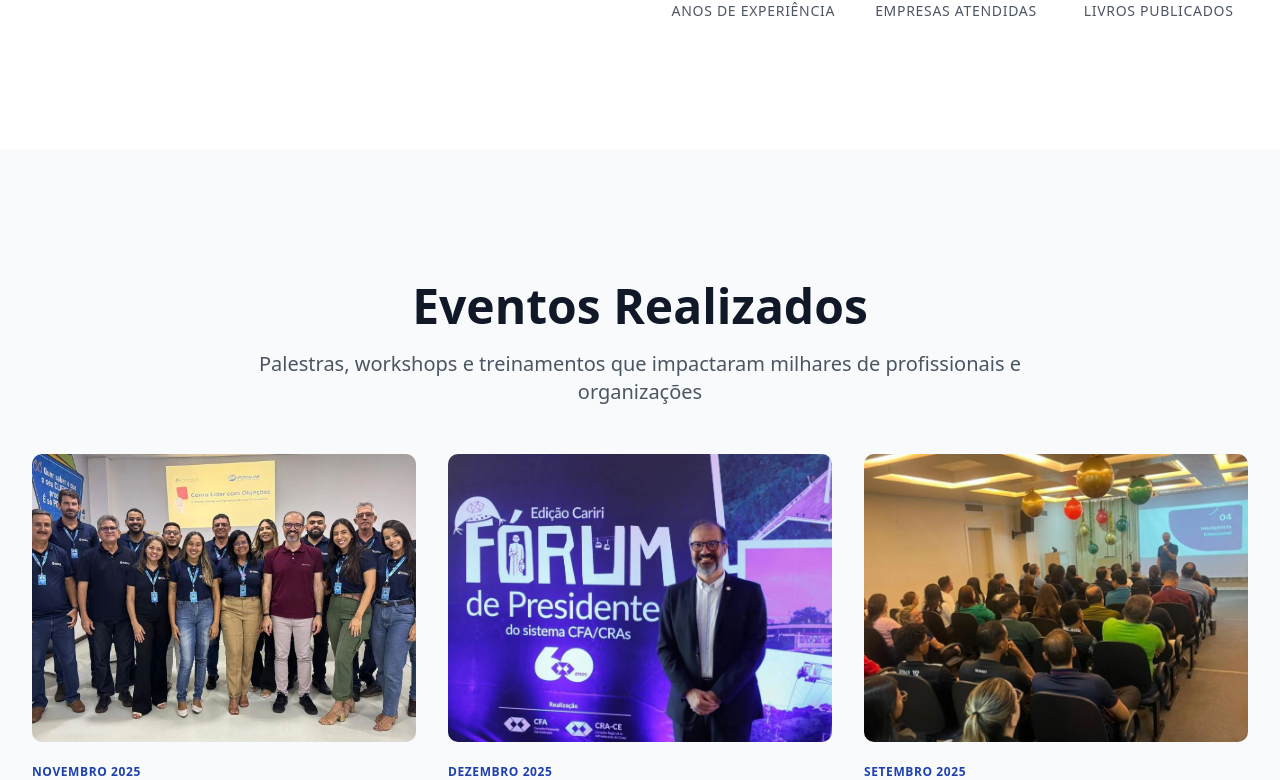
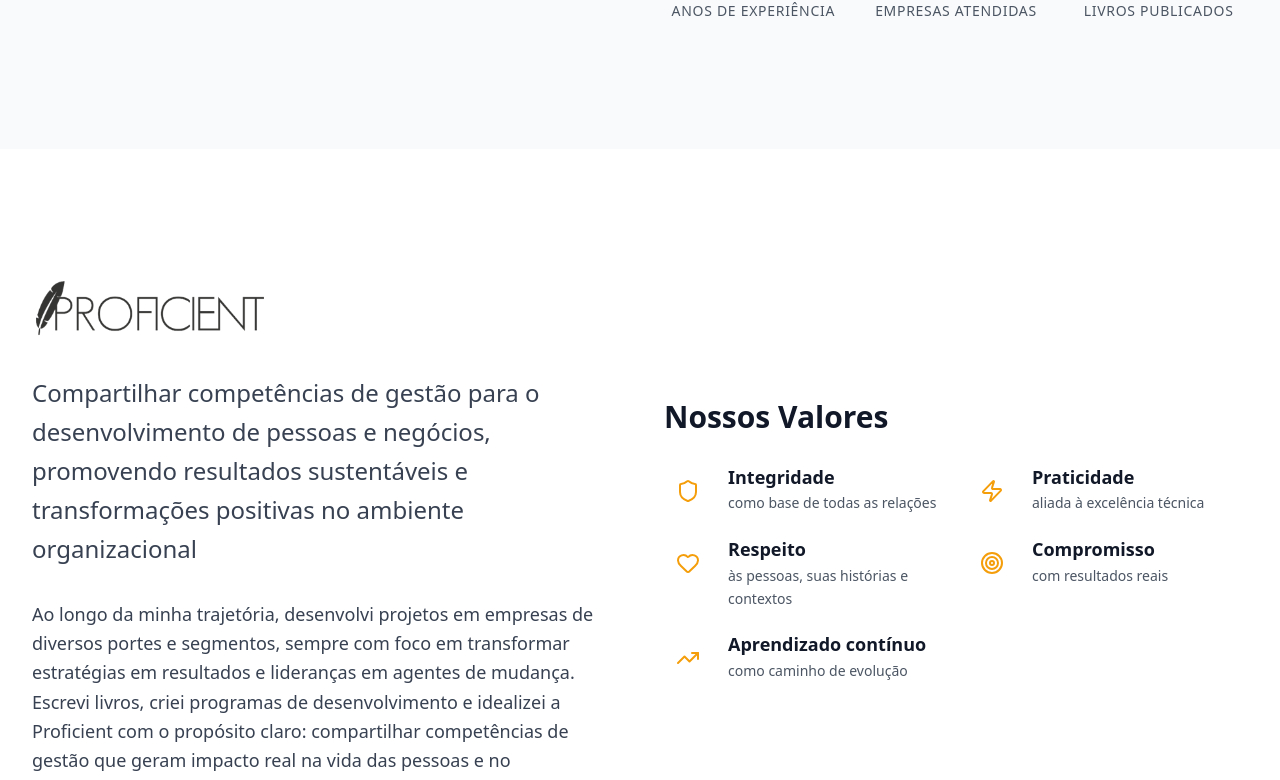
Before and after one commit to frankllin15/site-flavio-emilio, a Next.js app: page / in a window 1280 px wide. Shown: the part 1996-2776 px from the top of the page. Built offline with nearby package versions, Linux system fonts and the light colour scheme.

Commit message:
feat: add Proficient section with values and mission statement; update About section background color

```diff
--- a/app/page.tsx
+++ b/app/page.tsx
@@ -2,6 +2,7 @@ import Header from '@/components/layout/Header';
 import Footer from '@/components/layout/Footer';
 import Hero from '@/components/sections/Hero';
 import About from '@/components/sections/About';
+import Proficient from '@/components/sections/Proficient';
 import Services from '@/components/sections/Services';
 import Events from '@/components/sections/Events';
 import BlogPreview from '@/components/sections/BlogPreview';
@@ -16,6 +17,7 @@ export default function Home() {
       <main>
         <Hero />
         <About />
+        <Proficient />
         {/* <Services /> */}
         <Events />
         <SocialProof />
--- a/components/sections/About.tsx
+++ b/components/sections/About.tsx
@@ -4,7 +4,7 @@ import Image from "next/image";
 
 export default function About() {
   return (
-    <section id="sobre" className="section-spacing bg-white">
+    <section id="sobre" className="section-spacing bg-gray-50">
       <Container>
         <div className="grid grid-cols-1 lg:grid-cols-2 gap-12 items-center">
           {/* Image Column */}
--- /dev/null
+++ b/components/sections/Proficient.tsx
@@ -0,0 +1,109 @@
+import Container from "@/components/ui/Container";
+import Image from "next/image";
+import { Shield, Zap, Heart, Target, TrendingUp } from "lucide-react";
+
+export default function Proficient() {
+  const values = [
+    {
+      icon: Shield,
+      term: "Integridade",
+      description: "como base de todas as relações"
+    },
+    {
+      icon: Zap,
+      term: "Praticidade",
+      description: "aliada à excelência técnica"
+    },
+    {
+      icon: Heart,
+      term: "Respeito",
+      description: "às pessoas, suas histórias e contextos"
+    },
+    {
+      icon: Target,
+      term: "Compromisso",
+      description: "com resultados reais"
+    },
+    {
+      icon: TrendingUp,
+      term: "Aprendizado contínuo",
+      description: "como caminho de evolução"
+    }
+  ];
+
+  return (
+    <section id="proficient" className="section-spacing bg-white">
+      <Container>
+        <div className="grid grid-cols-1 lg:grid-cols-2 gap-12 items-center">
+          {/* Left Column - Logo and Content */}
+          <div className="order-1">
+            {/* Logo */}
+            <div className="flex justify-center lg:justify-start mb-8">
+              <Image
+                src="/images/logos/proficient.png"
+                alt="Proficient"
+                width={300}
+                height={80}
+                className="h-16 w-auto"
+              />
+            </div>
+
+            {/* Mission Statement */}
+            <p className="text-xl md:text-2xl text-center lg:text-left text-gray-700 font-medium mb-8 leading-relaxed">
+              Compartilhar competências de gestão para o desenvolvimento de pessoas e
+              negócios, promovendo resultados sustentáveis e transformações positivas
+              no ambiente organizacional
+            </p>
+
+            {/* Introduction */}
+            <div className="text-center lg:text-left">
+              <p className="text-lg text-gray-700 leading-relaxed">
+                Ao longo da minha trajetória, desenvolvi projetos em empresas de
+                diversos portes e segmentos, sempre com foco em transformar estratégias
+                em resultados e lideranças em agentes de mudança. Escrevi livros, criei
+                programas de desenvolvimento e idealizei a Proficient com o propósito
+                claro: compartilhar competências de gestão que geram impacto real na
+                vida das pessoas e no desempenho dos negócios.
+              </p>
+            </div>
+          </div>
+
+          {/* Right Column - Values */}
+          <div className="order-2">
+            <h3 className="text-2xl md:text-3xl font-bold text-center lg:text-left text-gray-900 mb-8">
+              Nossos Valores
+            </h3>
+
+            {/* Values Grid */}
+            <div className="grid grid-cols-1 sm:grid-cols-2 gap-6">
+              {values.map((value, index) => {
+                const Icon = value.icon;
+                return (
+                  <div
+                    key={index}
+                    className="flex items-start gap-4 group hover:transform hover:-translate-x-1 transition-all duration-300"
+                  >
+                    {/* Icon */}
+                    <div className="w-12 h-12 flex-shrink-0 bg-accent-gold-100 rounded-full flex items-center justify-center group-hover:bg-accent-gold-200 transition-colors">
+                      <Icon className="w-6 h-6 text-accent-gold-500" strokeWidth={2} />
+                    </div>
+
+                    {/* Content */}
+                    <div>
+                      <h4 className="text-lg font-semibold text-gray-900 mb-1">
+                        {value.term}
+                      </h4>
+                      <p className="text-sm text-gray-600 leading-relaxed">
+                        {value.description}
+                      </p>
+                    </div>
+                  </div>
+                );
+              })}
+            </div>
+          </div>
+        </div>
+      </Container>
+    </section>
+  );
+}
```
Also changed, not shown: public/images/logos/proficient.png (added).
